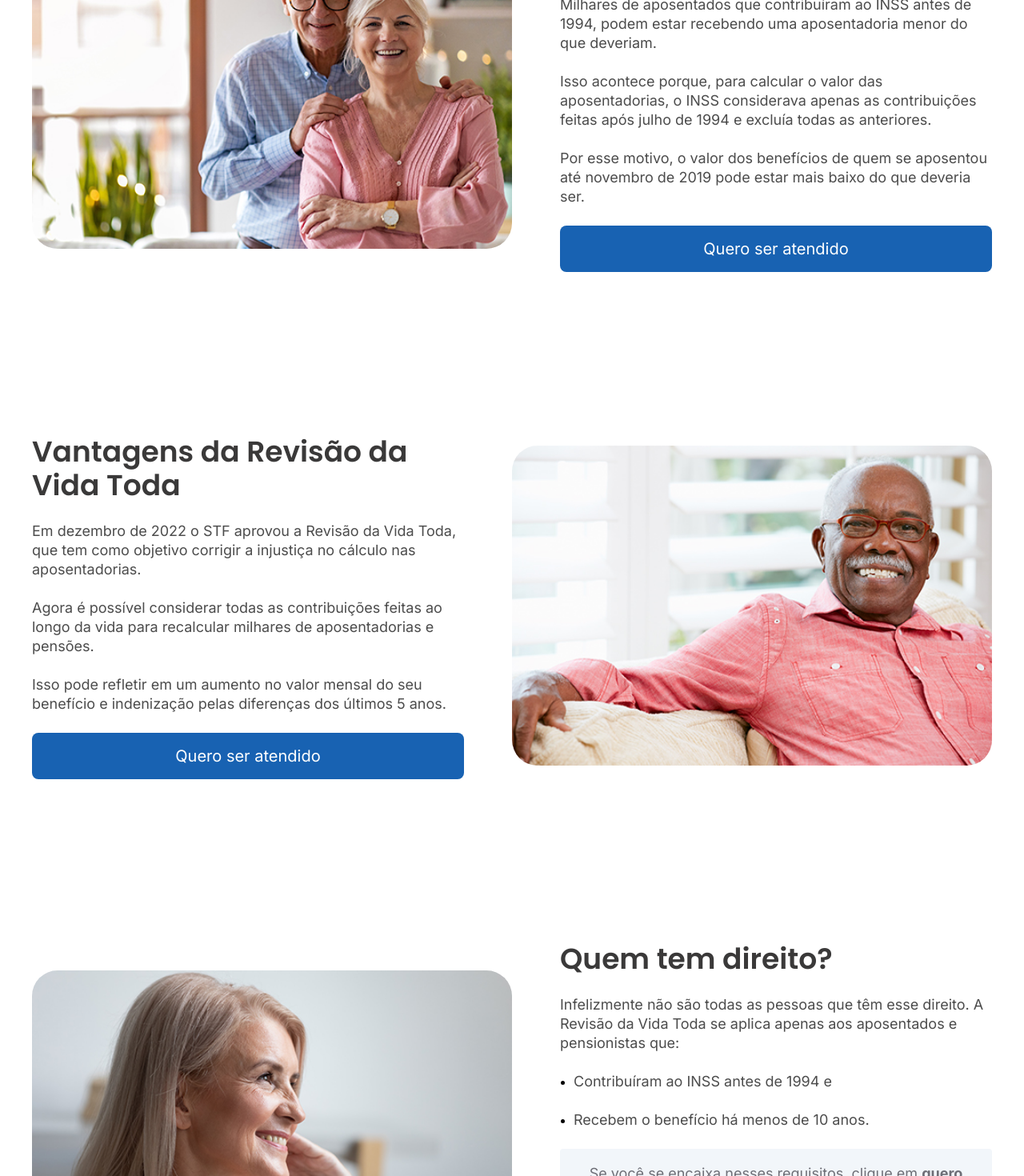
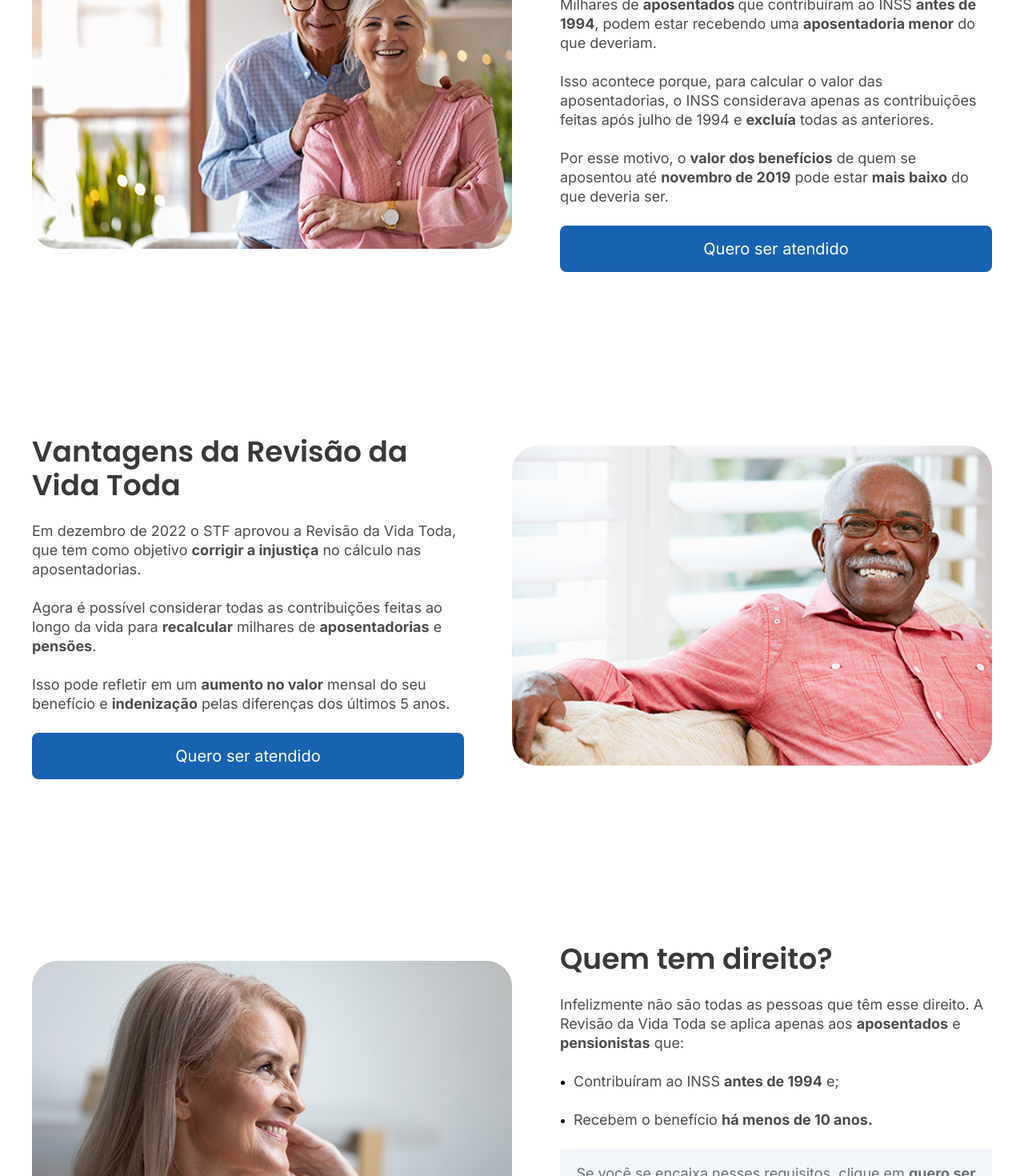
Before and after one commit to iliampav/glomb-website, a Next.js app: page /vidatoda in a window 1280 px wide. Shown: the part 1380-2850 px from the top of the page at 80% size. Built offline with nearby package versions, Linux system fonts and the light colour scheme.

Commit message:
change on comments / spacing / strong

```diff
--- a/src/components/insideTopics/index.tsx
+++ b/src/components/insideTopics/index.tsx
@@ -10,7 +10,7 @@ interface insideTopicsInterface {
     buttonLink: string,
     image: string,
     imageDescription: string,
-    listText?: string[],
+    listText?: string[] | ReactNode[],
     grayBoxText?: ReactNode | string,
     invertImagePosition?: boolean
 }
@@ -35,8 +35,8 @@ export default function InsideTopics(props: insideTopicsInterface) {
                         listText &&
                             <ul>
                                 {
-                                    listText.map((text: string) => {
-                                        return <li key={text}><p>{text}</p></li>
+                                    listText.map((text: string | ReactNode) => {
+                                        return <li key={Math.random()}><p>{text}</p></li>
                                     })
                                 }
                             </ul>
--- a/src/components/insideTopics/styles.module.scss
+++ b/src/components/insideTopics/styles.module.scss
@@ -33,7 +33,7 @@
         .grayBox {
             background-color: $light-gray-blue;
             width: 100%;
-            padding: 19px 24px;
+            padding: 19px 15px;
             border-radius: 4px;
             margin-bottom: 24px;
 
--- a/src/pages/vidatoda.tsx
+++ b/src/pages/vidatoda.tsx
@@ -5,7 +5,6 @@ import FormsTopics from '../components/formsTitles';
 import InsideTopics from '../components/insideTopics';
 import ImageGalerySlider from '../components/imageGalerySlider';
 import PeopleComents from '../components/peopleComents';
-import { GetStaticProps } from 'next'
 
 const Aposentadoria: NextPage = () => {
 return (
@@ -48,13 +47,13 @@ return (
       text={
         <>
           <p>
-            Milhares de aposentados que contribuíram ao INSS antes de 1994, podem estar recebendo uma aposentadoria menor do que deveriam.<br/>
+            Milhares de <strong>aposentados </strong>que contribuíram ao INSS <strong>antes de 1994</strong>, podem estar recebendo uma <strong>aposentadoria menor</strong> do que deveriam.<br/>
           </p>
           <p>
-            Isso acontece porque, para calcular o valor das aposentadorias, o INSS considerava apenas as contribuições feitas após julho de 1994 e excluía todas as anteriores.<br />
+            Isso acontece porque, para calcular o valor das aposentadorias, o INSS considerava apenas as contribuições feitas após julho de 1994 e <strong>excluía</strong> todas as anteriores.<br />
           </p>
           <p>
-            Por esse motivo, o valor dos benefícios de quem se aposentou até novembro de 2019 pode estar mais baixo do que deveria ser.
+            Por esse motivo, o <strong>valor dos benefícios</strong> de quem se aposentou até <strong>novembro de 2019</strong> pode estar <strong>mais baixo</strong> do que deveria ser.
           </p>
         </>}
       buttonText={'Quero ser atendido'}
@@ -69,13 +68,13 @@ return (
       text={
         <>
           <p>
-            Em dezembro de 2022 o STF aprovou a Revisão da Vida Toda, que tem como objetivo corrigir a injustiça no cálculo nas aposentadorias.
+            Em dezembro de 2022 o STF aprovou a Revisão da Vida Toda, que tem como objetivo <strong>corrigir a injustiça</strong> no cálculo nas aposentadorias.
           </p>
           <p>
-            Agora é possível considerar todas as contribuições feitas ao longo da vida para recalcular milhares de aposentadorias e pensões.
+            Agora é possível considerar todas as contribuições feitas ao longo da vida para <strong>recalcular</strong> milhares de <strong>aposentadorias</strong> e <strong>pensões</strong>.
           </p>
           <p>
-            Isso pode refletir em um aumento no valor mensal do seu benefício e indenização pelas diferenças dos últimos 5 anos.
+            Isso pode refletir em um <strong>aumento no valor</strong> mensal do seu benefício e <strong>indenização</strong> pelas diferenças dos últimos 5 anos.
           </p>
         </>
       }
@@ -89,10 +88,10 @@ return (
     {/* imagem deve ser com width: 560px por heigh: 315px */}
     <InsideTopics
       title={'Quem tem direito?'}
-      text={<p>Infelizmente não são todas as pessoas que têm esse direito. A Revisão da Vida Toda se aplica apenas aos aposentados e pensionistas que:</p>}
+      text={<p>Infelizmente não são todas as pessoas que têm esse direito. A Revisão da Vida Toda se aplica apenas aos <strong>aposentados</strong> e <strong>pensionistas</strong> que:</p>}
       listText={[
-        'Contribuíram ao INSS antes de 1994 e',
-        'Recebem o benefício há menos de 10 anos.'
+        <>Contribuíram ao INSS <strong>antes de 1994</strong> e;</>,
+        <>Recebem o benefício <strong>há menos de 10 anos.</strong></>
       ]}
       buttonText={'Quero ser atendido'}
       buttonLink={'/'}
@@ -160,12 +159,6 @@ return (
       imageDescription={'Aposentados e pensionistas felizes'}
       clientsComentCard={[
         {
-          title: 'Gratidão pela justiça alcançada',
-          text:'Agradeço por transformarem minha vida através da justiça, proporcionando tranquilidade e segurança na defesa dos meus direitos de pensão. O atendimento personalizado e a clareza nas informações foram excepcionais. Sua competência e comprometimento concretizaram meus direitos. Muito obrigada por serem verdadeiros agentes de justiça!',
-          starNumber:5,
-          clientName:'Jussara Miranda'
-        },
-        {
           title: 'Muito bem atendida',
           text:'Muito bem atendida pela excelente advogada, Dra. Bruna Stephano, "expert" em direito previdenciário. Super Recomendo',
           starNumber:5,
@@ -178,25 +171,25 @@ return (
           clientName:'Tadeu Timowicz'
         },
         {
-          title: 'Há mais de 25 anos juntos',
+          title: 'Há mais de 25 anos',
           text:'Atendimento impecável, tratei com os advogados mais experientes da área. Sou cliente do escritório a mais de 25 anos...',
           starNumber:5,
           clientName:'Nilva Carvalho'
         },
         {
           title: 'Rápido e excelente trabalho',
-          text:'Gostaria de agradecer o excelente trabalho realizado pela Dra Bruna Stefano... Oprocesso foi concluído com sucesso em um tempo muito bom...',
+          text:'Gostaria de agradecer o excelente trabalho realizado pela Dra Bruna Stefano. O processo foi concluído com sucesso em um tempo muito bom...',
           starNumber:5,
           clientName:'Daiane Lima'
         },
         {
           title: 'Atendimento excelente',
-          text:'Ótimo atendimento com atendimento excelente. Super indico para quem está procurando um serviço de qualidade.',
+          text:'Ótimo atendimento, excelente. Super indico para quem está procurando um serviço de qualidade.',
           starNumber:5,
           clientName:'Gabriela Fialho'
         },
         {
-          title: 'Proficionais focados e respeiosos',
+          title: 'Profissionais focados e respeitosos',
           text:'Ótimos profissionais, super respeitosos, focados em atender o cliente com excelência',
           starNumber:5,
           clientName:'Matilde Rodrigues'
```
